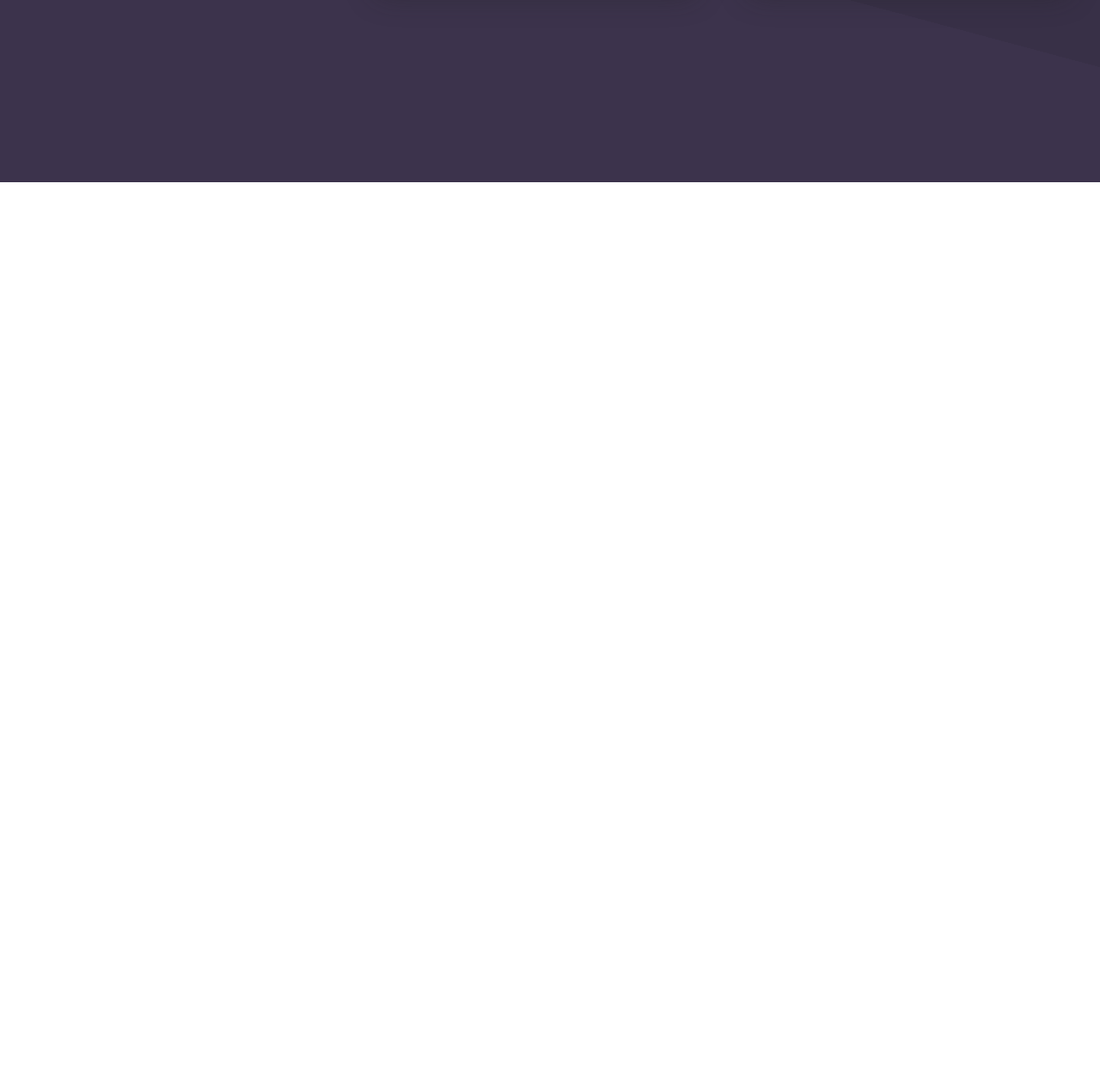
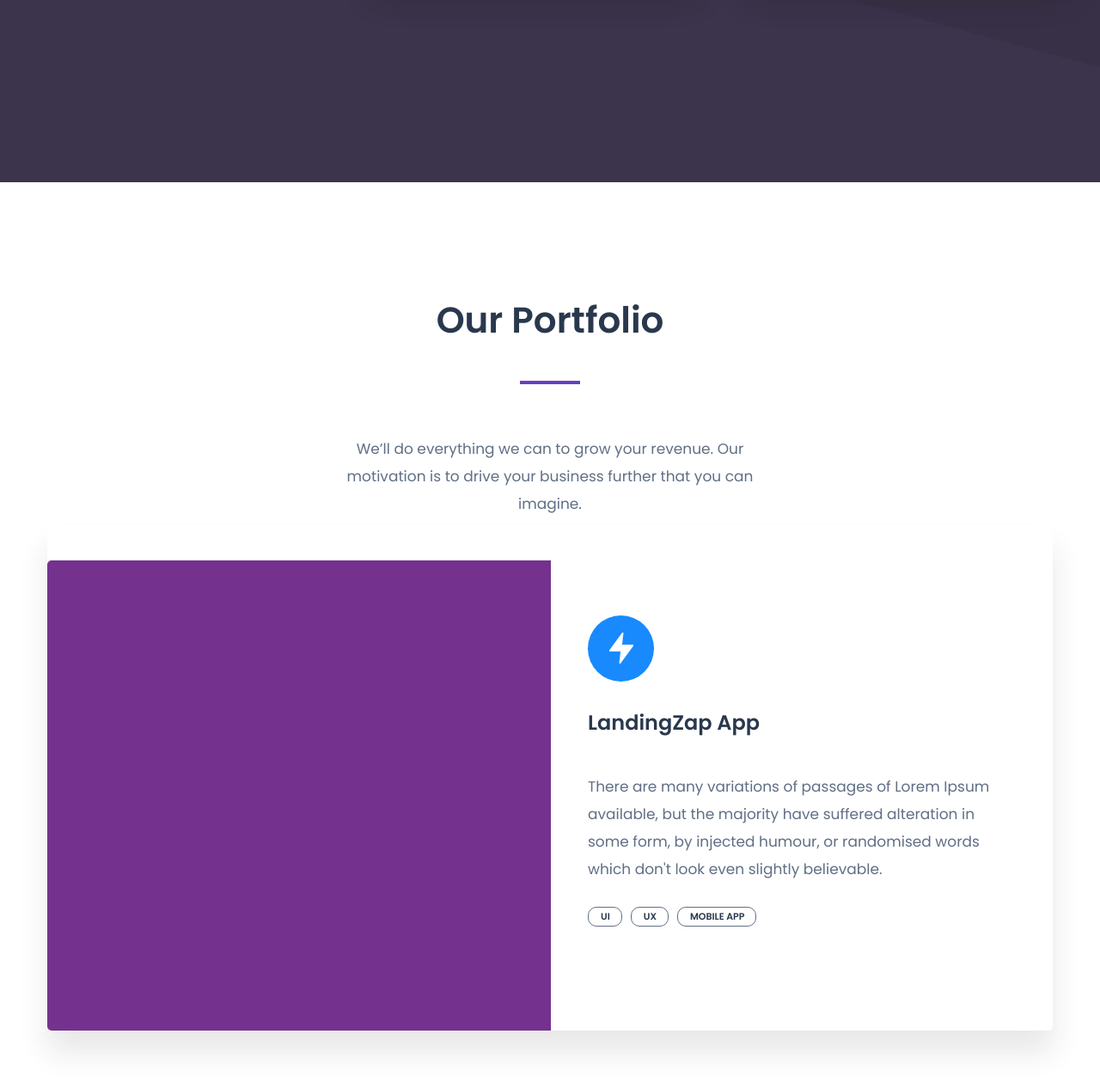
Before and after one commit to SerAlex94/DigitalCrafters, a website: page src/index.html in a window 1280 px wide. Shown: the part 4579-5839 px from the top of the page at 86% size. Before the commit the page ends 4791 px from the top, so only its background shows below. Drawn offline with Linux system fonts and the light colour scheme.

Commit message:
section portfolio done

```diff
--- a/src/index.html
+++ b/src/index.html
@@ -84,6 +84,7 @@
             <!-- </div> -->
         </div>
     </section>
+
 	<section class="services">
 		<div class="container container--services">
 			<h2 class="title  title--services">Our Services</h2>
@@ -130,5 +131,36 @@
 		</div>
 	</section>
 
+	<section class="portfolio">
+		<div class="container container--portfolio">
+			<h2 class="title  title--portfolio">Our Portfolio</h2>
+			<div class="text">
+				<p class="text-portfolio">
+					We’ll do everything we can to grow your revenue. Our motivation is to drive your business further that you can imagine.
+				</p>
+			</div>
+			<div class="portfolio-box">
+				<div class="portfolio__item">
+					<div class="portfolio__item-img">
+						<img src="./img/portfolio-img.png" alt="">
+					</div>
+					<div class="portfolio__item-info">
+						<div class="portfolio__item-info_icon">
+							<img src="./img/icon-portfolio.png" alt="">
+						</div>
+						<div class="portfolio__item-info_heading">LandingZap App</div>
+						<p class="text portfolio__item-info_text">There are many variations of passages of Lorem Ipsum available, but the majority have suffered alteration in some form, by injected humour, or randomised words which don't look even slightly believable.</p>
+						<div class="portfolio__item-info_skills">
+							<div class="skills">UI</div>
+							<div class="skills">UX</div>
+							<div class="skills">MOBILE APP</div>
+						</div>
+					</div>
+				</div>
+			</div>
+		</div>
+	</section>
+
+
 </body>
 </html>
--- a/src/sass/main.sass
+++ b/src/sass/main.sass
@@ -183,6 +183,9 @@ body
 		margin: 0 auto
 		color: #fff
 		font-weight: 300
+	&-portfolio
+		width: 500px
+		margin: 0 auto
 .about
 	background-image: linear-gradient(330deg, #eff5fa 0%, #fff 80%, #fff 100%)
 	text-align: center
@@ -260,3 +263,58 @@ body
 			color: #606f85
 			font-weight: 300
 			line-height: 32px
+
+/* --- section portfolio --- */
+
+.portfolio
+	&__item
+		display: block
+		text-align: left
+		margin: 0 auto
+		padding-top: 40px
+		overflow: hidden
+		width: 1170px;
+		height: 587px;
+		box-shadow: 0 25px 35px rgba(34, 34, 34, 0.11);
+		border-radius: 5px;
+		background-color: #ffffff;
+		vertical-align: top
+		&-info
+			display: inline-block
+			width: 50%
+			vertical-align: top
+			padding: 64px 44px 10px
+			&_icon
+				width: 77px;
+				height: 77px;
+				background-color: #188afd;
+				border-radius: 50%
+				text-align: center
+				padding-top: 20px
+			&_heading
+				color: #29384d;
+				font-size: 24px;
+				font-weight: 600;
+				line-height: 36px;
+				padding: 30px 0
+			&_text
+				text-align: left
+				padding-bottom: 28px
+			&_skills
+				display: block
+				float: left
+				color: #29384d;
+		&-img
+			display: inline-block
+			float: left
+			width: 50%
+.skills
+	float: left
+	margin-right: 10px
+	padding: 5px 13px 5px 14px
+	border-radius: 10px;
+	border: 1px solid #606f85;
+	color: #29384d;
+	font-size: 11px;
+	font-weight: 600;
+	text-transform: uppercase;
```
Also changed, not shown: src/css/main.css, src/img/icon-portfolio.png (added), src/img/portfolio-img.png (added).
